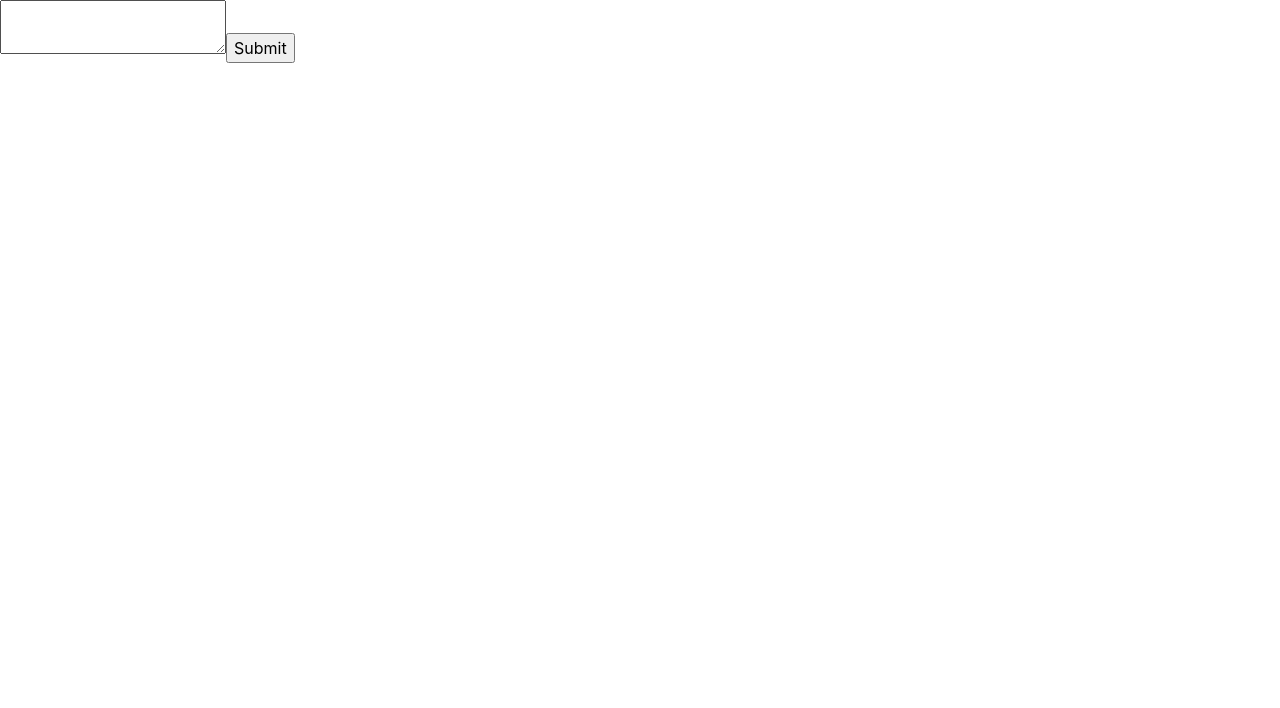
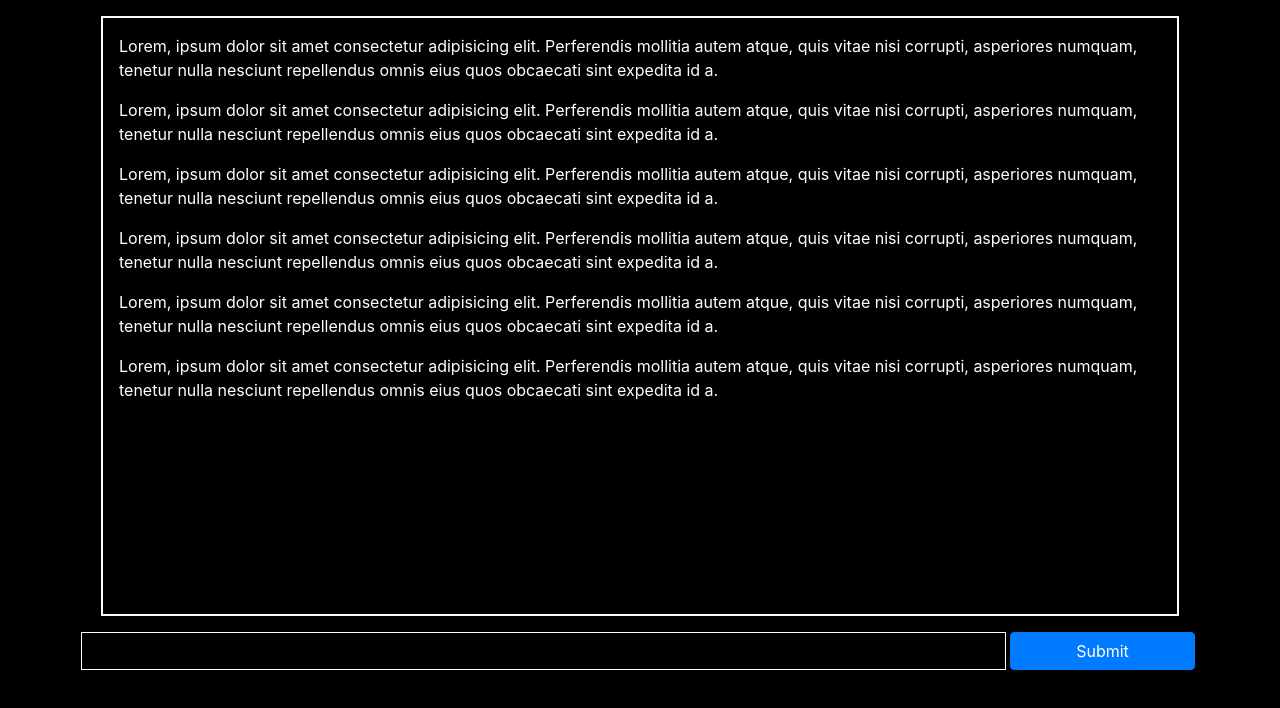
Before and after one commit to makomaster2/Confessionals, a React app: page /adhd in a window 1280 px wide. Shown: the top 708 px of the page. Built offline with nearby package versions, Linux system fonts and the light colour scheme.

Commit message:
Added temp styling

```diff
--- a/client/index.jsx
+++ b/client/index.jsx
@@ -5,5 +5,6 @@ import '@babel/polyfill';
 import App from './App.jsx';
 
 import 'bootstrap/dist/css/bootstrap.min.css'
+import '../public/styles.css'
 
 render(<App />, document.getElementById("root"));
--- a/client/pages/ADHD.jsx
+++ b/client/pages/ADHD.jsx
@@ -5,11 +5,23 @@ const ADHDApp = () => {
     return (
         <>
             {/* //Create Message Input */}
-            <textarea />
-            <input type="submit" />
+            <div className="container">
+            <div id="message-display" className="m-3 p-3">
+                <p>Lorem, ipsum dolor sit amet consectetur adipisicing elit. Perferendis mollitia autem atque, quis vitae nisi corrupti, asperiores numquam, tenetur nulla nesciunt repellendus omnis eius quos obcaecati sint expedita id a.</p>
+                <p>Lorem, ipsum dolor sit amet consectetur adipisicing elit. Perferendis mollitia autem atque, quis vitae nisi corrupti, asperiores numquam, tenetur nulla nesciunt repellendus omnis eius quos obcaecati sint expedita id a.</p>
+                <p>Lorem, ipsum dolor sit amet consectetur adipisicing elit. Perferendis mollitia autem atque, quis vitae nisi corrupti, asperiores numquam, tenetur nulla nesciunt repellendus omnis eius quos obcaecati sint expedita id a.</p>
+                <p>Lorem, ipsum dolor sit amet consectetur adipisicing elit. Perferendis mollitia autem atque, quis vitae nisi corrupti, asperiores numquam, tenetur nulla nesciunt repellendus omnis eius quos obcaecati sint expedita id a.</p>
+                <p>Lorem, ipsum dolor sit amet consectetur adipisicing elit. Perferendis mollitia autem atque, quis vitae nisi corrupti, asperiores numquam, tenetur nulla nesciunt repellendus omnis eius quos obcaecati sint expedita id a.</p>
+                <p>Lorem, ipsum dolor sit amet consectetur adipisicing elit. Perferendis mollitia autem atque, quis vitae nisi corrupti, asperiores numquam, tenetur nulla nesciunt repellendus omnis eius quos obcaecati sint expedita id a.</p>
+            </div>
+            <div id="message-input" className="d-flex justify-content-center w-100">
+                <input type="text" className="col-10" />
+                <input type="submit" className="col-2 mx-1 btn btn-primary" />
+            </div>
+            </div>
             {/* //Create Submit Button */}
-		</>
-	);
+        </>
+    );
 };
 
 export default ADHDApp;
--- /dev/null
+++ b/public/styles.css
@@ -0,0 +1,19 @@
+#message-display {
+    border: 2px solid white;
+    height: 75%;
+    color: white;
+}
+
+#message-input {
+    width: 100%;
+}
+
+input {
+    color: white;
+    background-color: black;
+    border: 1px solid white;
+}
+
+body {
+    background-color: black;
+}
```
